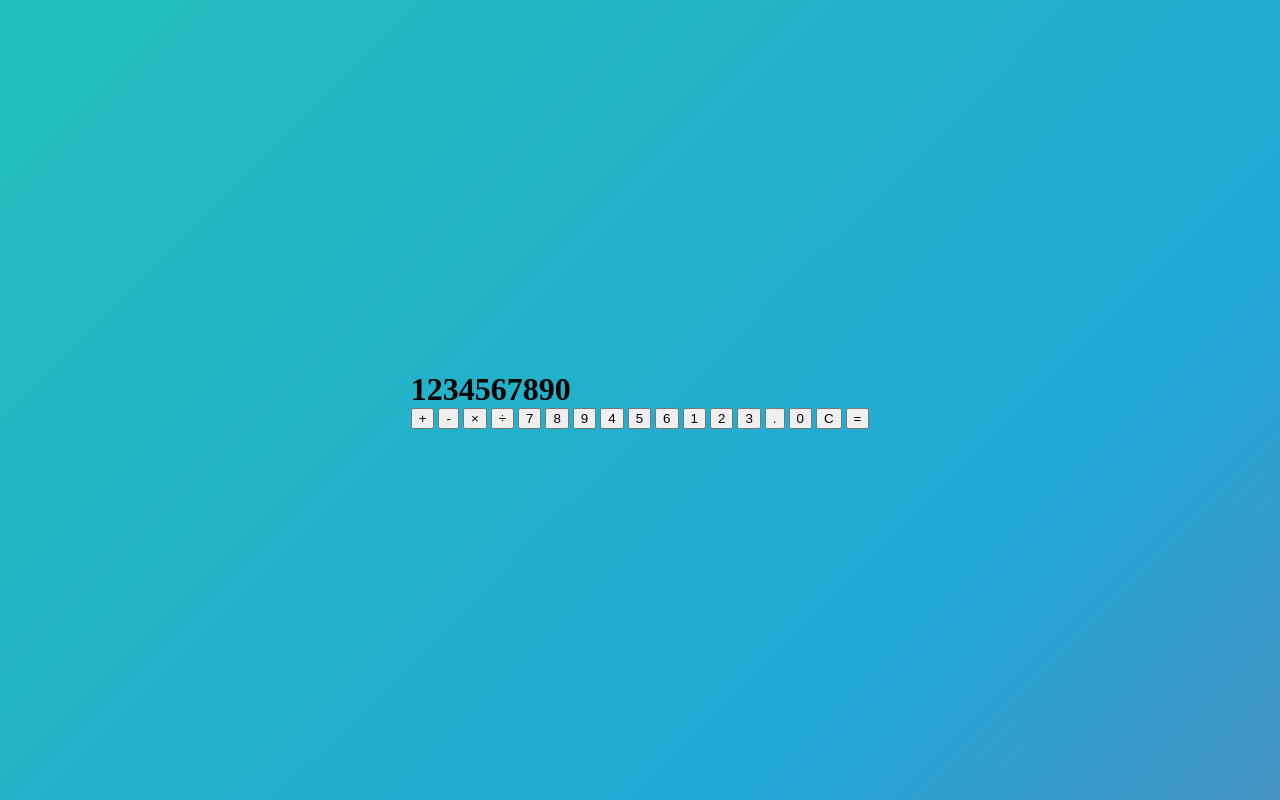
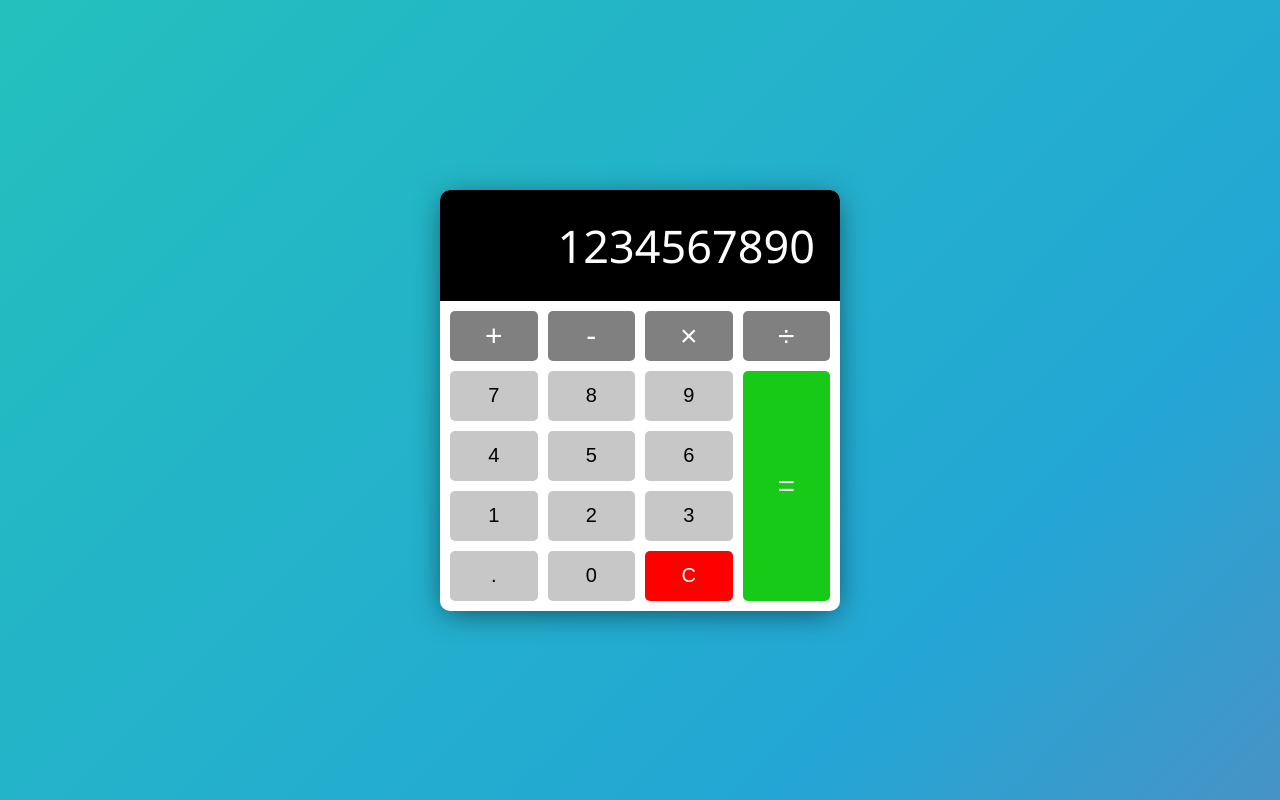
Before and after one commit to surajkumar345678/Calculator, a plain HTML site: page index.html in a window 1280 px wide. Drawn offline with Linux system fonts and the light colour scheme.

Commit message:
added style in page

```diff
--- a/style.css
+++ b/style.css
@@ -29,3 +29,99 @@ body {
         background-position: 0% 50%;
     }
 }
+.calculator{
+    background: white;
+    width: 400px;
+    border-radius: 10px;
+    box-shadow:0 5px 30px -5px rgba(0,0,0,0.6);
+}
+
+/* Display */
+.calculator-display{
+    background: black;
+    color: white;
+    margin: 0;
+    display: flex;
+    align-items: center;
+    justify-content: flex-end;
+    border-radius: 10px 10px 0 0;
+
+}
+
+.calculator-display h1{
+    margin: 0;
+    padding: 25px;
+    font-size: 45px;
+    font-family: 'Segoe UI', Tahoma, Geneva, Verdana, sans-serif;
+    font-weight: 400;
+    overflow-x: auto;
+
+}
+
+/* Scrollbar */
+::-webkit-scrollbar{
+    width: 10px;
+}
+::-webkit-scrollbar-track{
+    background: #f1f1f1;
+}
+::-webkit-scrollbar-thumb{
+    background: #888;
+}
+::-webkit-scrollbar-thumb:hover{
+    background:#555;
+}
+
+
+/* Buttons */
+.calculator-buttons{
+    display: grid;
+    grid-template-columns: repeat(4,1fr);
+    grid-gap:10px;
+    padding: 10px;
+}
+button{
+    min-height: 50px;
+    font-size: 20px;
+    font-weight: 400;
+    border: none;
+    border-radius: 5px;
+    cursor: pointer;
+    background: rgb(199, 199, 199);
+
+}
+button:hover{
+    filter: brightness(110%) ;
+}
+button:active{
+    transform: translateY(1px);
+}
+button:focus{
+    outline: none;
+}
+.operator{
+    background: grey;
+    color: white;
+    font-size: 30px;
+}
+.clear{
+    background: red;
+    color: white;
+}
+.clear:hover{
+    filter: brightness(90%);
+}
+
+.equal-sign{
+    grid-column: -2;
+    grid-row: 2 / span 4;
+    background-color: rgb(23, 202, 23);
+}
+
+
+/* Media Query */
+@media screen and (max-width:600px) {
+    .calculator{
+        width: 95%;
+    }
+}
```
